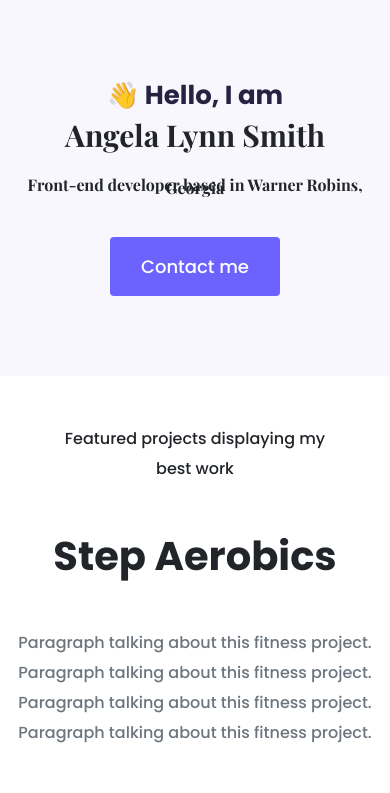
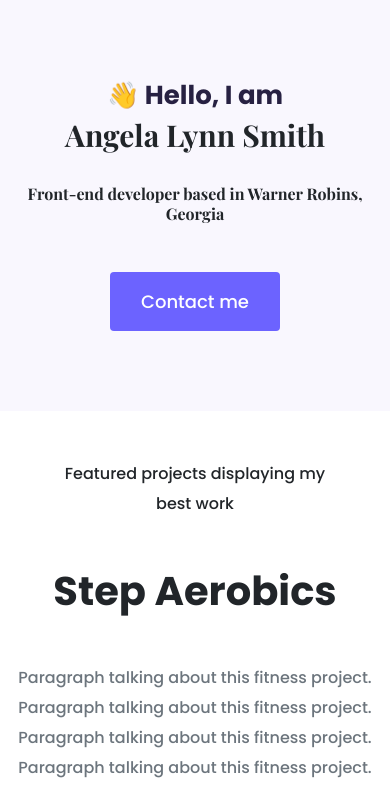
Before and after one commit to AngelaLynnSmith/portfolio-project, a plain HTML site: page index.html in a window 390 px wide. Shown: the top 793 px of the page. Drawn offline with nearby package versions, Linux system fonts and the light colour scheme.

Commit message:
made more responsive for small devices

```diff
--- a/styles/portfolio.css
+++ b/styles/portfolio.css
@@ -52,7 +52,7 @@ p   {
 .hero h2  {
     font-family: var(--heading-font-family);
     font-weight: normal;
-    line-height: 1.5px;
+    line-height: 2px;
     font-size: 24px;
 }
 
@@ -97,7 +97,7 @@ p   {
     }
 
     .hero h2    {
-     line-height: 2.5px;
+     line-height: 20px;
     font-size: 16px;
     }
 
```
